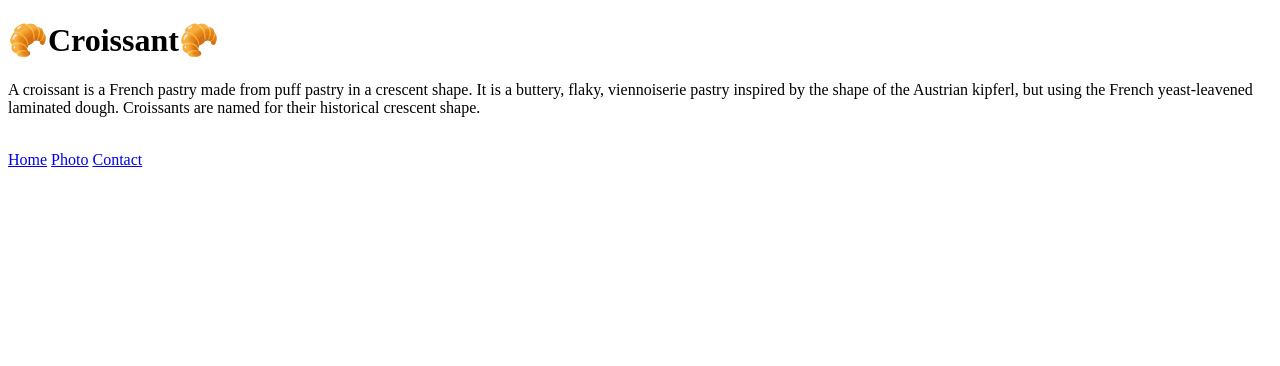
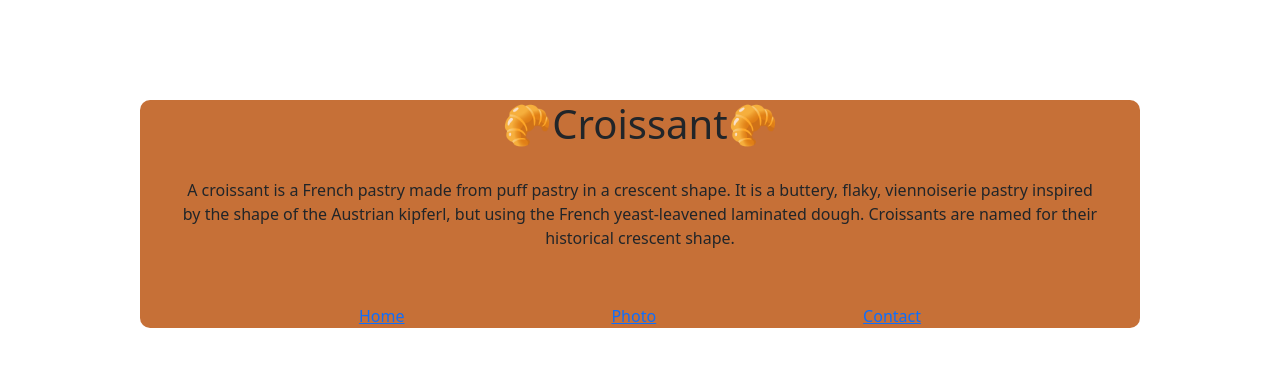
Before and after one commit to Boitumelo-N/Croissant, a plain HTML site: page index.html in a window 1280 px wide. Drawn offline with nearby package versions, Linux system fonts and the light colour scheme.

Commit message:
style.css updated

```diff
--- a/index.html
+++ b/index.html
@@ -2,13 +2,16 @@
 <html lang="en">
   <head>
     <meta charset="UTF-8" />
+    <link href="https://cdn.jsdelivr.net/npm/bootstrap@5.3.3/dist/css/bootstrap.min.css" rel="stylesheet" integrity="sha384-QWTKZyjpPEjISv5WaRU9OFeRpok6YctnYmDr5pNlyT2bRjXh0JMhjY6hW+ALEwIH" crossorigin="anonymous">
+
     <link href="/src/style.css" rel="stylesheet" type="text/css" />
     <meta name="viewport" content="width=device-width, initial-scale=1.0" />
     <title>Croissant</title>
   </head>
   <body>
+    <div class="container">
     <h1>🥐Croissant🥐</h1>
-    <p>
+    <p class="about-paragraph">
       A croissant is a French pastry made from puff pastry in a crescent shape.
       It is a buttery, flaky, viennoiserie pastry inspired by the shape of the
       Austrian kipferl, but using the French yeast-leavened laminated dough.
@@ -20,5 +23,6 @@
       <a href="/photo.html" class="photo-link">Photo</a>
       <a href="/contact.html" class="contact-link">Contact</a>
     </div>
+</div>
   </body>
 </html>
--- a/src/style.css
+++ b/src/style.css
@@ -0,0 +1,33 @@
+body {
+  padding: 0px;
+  margin: 0px;
+}
+
+.container {
+  background-color: beige;
+  background: #c67037;
+  width: 100%;
+  max-width: 1000px;
+  margin: 100px auto;
+  border-radius: 10px;
+}
+
+h1 {
+  text-align: center;
+}
+
+.about-paragraph {
+  text-align: center;
+  margin: 20px;
+  padding: 10px;
+}
+
+.navigation-links {
+  text-align: center;
+  justify-content: space-evenly;
+  display: flex;
+}
+
+a :link {
+  color: white;
+}
```
Also changed, not shown: contact.html (+4 -0 lines), photo.html (+14 -6 lines).
